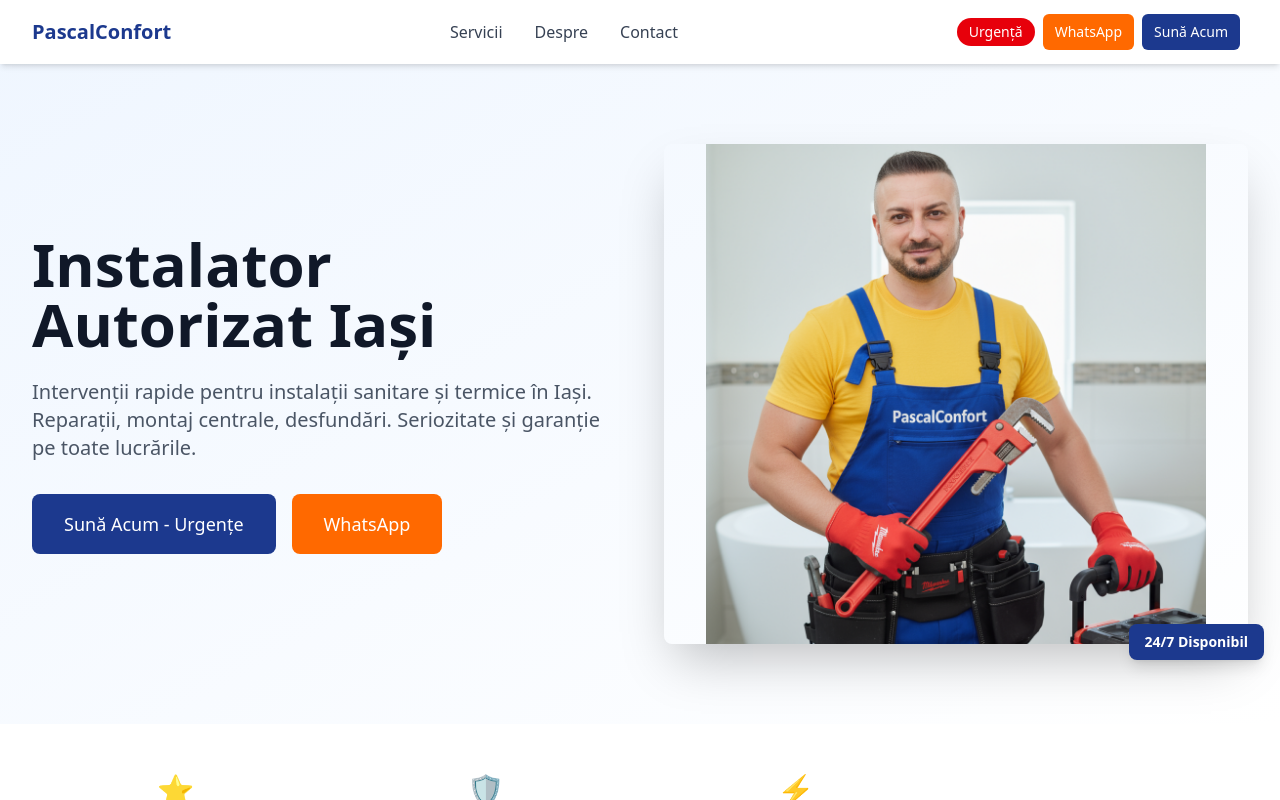
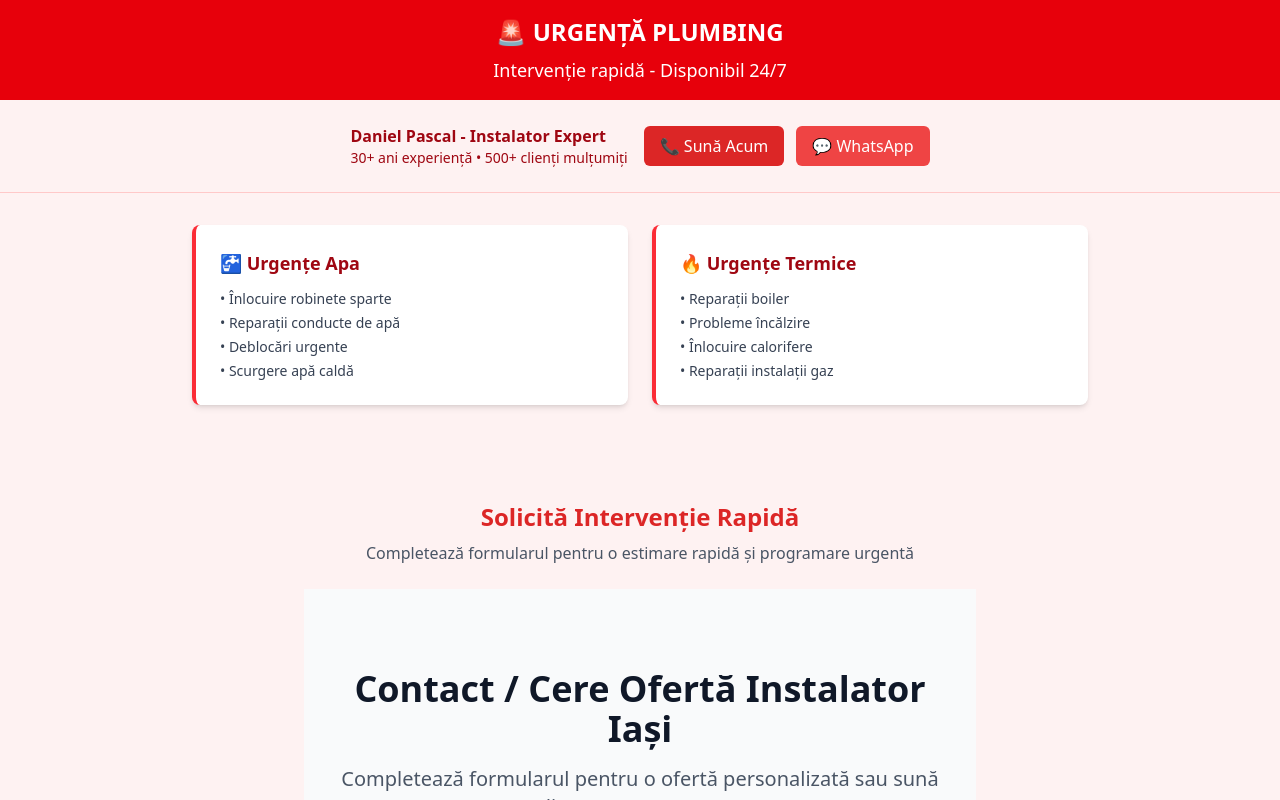
Before and after one commit to pkbannutz/PascalConfort, a Next.js app: page / in a window 1280 px wide. Both pictures are taken after a click on the button "Normal". Shown: the top 800 px of the page. Built offline with nearby package versions, Linux system fonts and the light colour scheme.

Commit message:
Implement emergency mode with minimal layout and CSS theme variables

```diff
--- /dev/null
+++ b/src/app/components/EmergencyMode.tsx
@@ -0,0 +1,95 @@
+"use client";
+
+import { ContactForm } from './sections/ContactForm';
+import { Button } from './ui/Button';
+
+export function EmergencyMode() {
+  return (
+    <div className="min-h-screen" style={{ backgroundColor: 'var(--background)' }}>
+      {/* Emergency Header */}
+      <div className="bg-red-600 text-white py-4 px-4">
+        <div className="max-w-4xl mx-auto text-center">
+          <h1 className="text-2xl font-bold mb-2">🚨 URGENȚĂ PLUMBING</h1>
+          <p className="text-lg">Intervenție rapidă - Disponibil 24/7</p>
+        </div>
+      </div>
+
+      {/* Contact Info Bar */}
+      <div className="bg-red-50 py-6 px-4 border-b border-red-200">
+        <div className="max-w-4xl mx-auto">
+          <div className="flex flex-col sm:flex-row items-center justify-center gap-4 text-red-800">
+            <div className="text-center sm:text-left">
+              <p className="font-semibold">Daniel Pascal - Instalator Expert</p>
+              <p className="text-sm">30+ ani experiență • 500+ clienți mulțumiți</p>
+            </div>
+            <div className="flex gap-3">
+              <Button
+                variant="primary"
+                href="tel:+40752399616"
+                className="bg-red-600 hover:bg-red-700"
+              >
+                📞 Sună Acum
+              </Button>
+              <Button
+                variant="secondary"
+                href="https://wa.me/40752399616"
+                className="bg-white text-red-600 border-red-600 hover:bg-red-50"
+              >
+                💬 WhatsApp
+              </Button>
+            </div>
+          </div>
+        </div>
+      </div>
+
+      {/* Emergency Services */}
+      <div className="py-8 px-4">
+        <div className="max-w-4xl mx-auto">
+          <div className="grid grid-cols-1 md:grid-cols-2 gap-6 mb-8">
+            <div className="bg-white p-6 rounded-lg shadow-md border-l-4 border-red-500">
+              <h3 className="text-lg font-semibold text-red-800 mb-3">🚰 Urgențe Apa</h3>
+              <ul className="text-gray-700 space-y-1 text-sm">
+                <li>• Înlocuire robinete sparte</li>
+                <li>• Reparații conducte de apă</li>
+                <li>• Deblocări urgente</li>
+                <li>• Scurgere apă caldă</li>
+              </ul>
+            </div>
+            <div className="bg-white p-6 rounded-lg shadow-md border-l-4 border-red-500">
+              <h3 className="text-lg font-semibold text-red-800 mb-3">🔥 Urgențe Termice</h3>
+              <ul className="text-gray-700 space-y-1 text-sm">
+                <li>• Reparații boiler</li>
+                <li>• Probleme încălzire</li>
+                <li>• Înlocuire calorifere</li>
+                <li>• Reparații instalații gaz</li>
+              </ul>
+            </div>
+          </div>
+        </div>
+      </div>
+
+      {/* Contact Form */}
+      <div className="py-8 px-4" style={{ backgroundColor: 'var(--background)' }}>
+        <div className="max-w-2xl mx-auto">
+          <div className="text-center mb-6">
+            <h2 className="text-2xl font-bold mb-2" style={{ color: 'var(--color-primary)' }}>
+              Solicită Intervenție Rapidă
+            </h2>
+            <p className="text-gray-600">
+              Completează formularul pentru o estimare rapidă și programare urgentă
+            </p>
+          </div>
+          <ContactForm />
+        </div>
+      </div>
+
+      {/* Footer Info */}
+      <div className="bg-gray-50 py-6 px-4 mt-8">
+        <div className="max-w-4xl mx-auto text-center text-gray-600">
+          <p className="font-semibold mb-2">Garanție pentru toate serviciile</p>
+          <p className="text-sm">Materiale de calitate • Echipamente profesionale • Intervenție rapidă</p>
+        </div>
+      </div>
+    </div>
+  );
+}
--- a/src/app/components/layout/Header.tsx
+++ b/src/app/components/layout/Header.tsx
@@ -17,12 +17,12 @@
   };
 
   return (
-    <header className="fixed top-0 left-0 right-0 z-50 bg-white shadow-md">
+    <header className="fixed top-0 left-0 right-0 z-50 bg-white shadow-md" style={{ backgroundColor: 'var(--background)' }}>
       <div className="max-w-7xl mx-auto px-4 sm:px-6 lg:px-8">
         <div className="flex items-center justify-between h-16">
           {/* Logo */}
           <div className="flex-shrink-0">
-            <h1 className="text-xl font-bold text-blue-900">PascalConfort</h1>
+            <h1 className="text-xl font-bold" style={{ color: 'var(--color-primary)' }}>PascalConfort</h1>
           </div>
 
           {/* Desktop Navigation */}
--- a/src/app/components/sections/Hero.tsx
+++ b/src/app/components/sections/Hero.tsx
@@ -4,13 +4,13 @@
 
 export function Hero() {
   return (
-    <section className="pt-16 bg-gradient-to-br from-blue-50 to-white">
+    <section className="pt-16" style={{ background: 'linear-gradient(to bottom right, var(--color-accent), var(--background))' }}>
       <div className="max-w-7xl mx-auto px-4 sm:px-6 lg:px-8 py-20">
         <div className="flex flex-col lg:grid lg:grid-cols-2 gap-12 items-center">
           {/* Content */}
           <ScrollReveal direction="left">
             <div className="text-center lg:text-left">
-              <h1 className="text-4xl md:text-5xl lg:text-6xl font-bold text-gray-900 mb-6">
+              <h1 className="text-4xl md:text-5xl lg:text-6xl font-bold mb-6" style={{ color: 'var(--foreground)' }}>
                 Instalator Autorizat Iași
               </h1>
               <p className="text-xl text-gray-600 mb-8 max-w-2xl">
--- a/src/app/components/ui/Button.tsx
+++ b/src/app/components/ui/Button.tsx
@@ -24,9 +24,26 @@
   const baseClasses = 'inline-flex items-center justify-center font-medium transition-colors focus:outline-none focus:ring-2 focus:ring-offset-2 disabled:opacity-50 disabled:cursor-not-allowed';
 
   const variantClasses = {
-    primary: 'bg-blue-900 text-white hover:bg-blue-800 focus:ring-blue-500',
-    secondary: 'bg-orange-500 text-white hover:bg-orange-600 focus:ring-orange-500',
+    primary: 'text-white focus:ring-blue-500',
+    secondary: 'text-white focus:ring-orange-500',
     outline: 'border border-gray-300 text-gray-700 hover:bg-gray-50 focus:ring-blue-500',
+  };
+
+  const getVariantStyle = (variant: string) => {
+    switch (variant) {
+      case 'primary':
+        return {
+          backgroundColor: 'var(--color-primary)',
+          ':hover': { backgroundColor: 'var(--color-accent)' }
+        };
+      case 'secondary':
+        return {
+          backgroundColor: 'var(--color-accent)',
+          ':hover': { backgroundColor: 'var(--color-primary)' }
+        };
+      default:
+        return {};
+    }
   };
 
   const sizeClasses = {
@@ -36,10 +53,11 @@
   };
 
   const classes = `${baseClasses} ${variantClasses[variant]} ${sizeClasses[size]} ${className}`;
+  const style = getVariantStyle(variant);
 
   if (href) {
     return (
-      <a href={href} className={classes}>
+      <a href={href} className={classes} style={style}>
         {children}
       </a>
     );
@@ -51,6 +69,7 @@
       onClick={onClick}
       disabled={disabled}
       className={classes}
+      style={style}
     >
       {children}
     </button>
--- a/src/app/globals.css
+++ b/src/app/globals.css
@@ -3,9 +3,13 @@
 :root {
   --background: #ffffff;
   --foreground: #171717;
+  --color-primary: #1e40af;
+  --color-accent: #3b82f6;
 }
 
 .theme-emergency {
+  --background: #fef2f2;
+  --foreground: #7f1d1d;
   --color-primary: #dc2626;
   --color-accent: #ef4444;
 }
--- a/src/app/page.tsx
+++ b/src/app/page.tsx
@@ -1,3 +1,5 @@
+"use client";
+
 import { Header } from './components/layout/Header';
 import { Footer } from './components/layout/Footer';
 import { Hero } from './components/sections/Hero';
@@ -7,8 +9,16 @@
 import { Portfolio } from './components/sections/Portfolio';
 import { FAQ } from './components/sections/FAQ';
 import { ContactForm } from './components/sections/ContactForm';
+import { EmergencyMode } from './components/EmergencyMode';
+import { useEmergencyStore } from './hooks/useEmergencyStore';
 
 export default function Home() {
+  const { isEmergency } = useEmergencyStore();
+
+  if (isEmergency) {
+    return <EmergencyMode />;
+  }
+
   return (
     <div className="min-h-screen">
       <Header />
```
